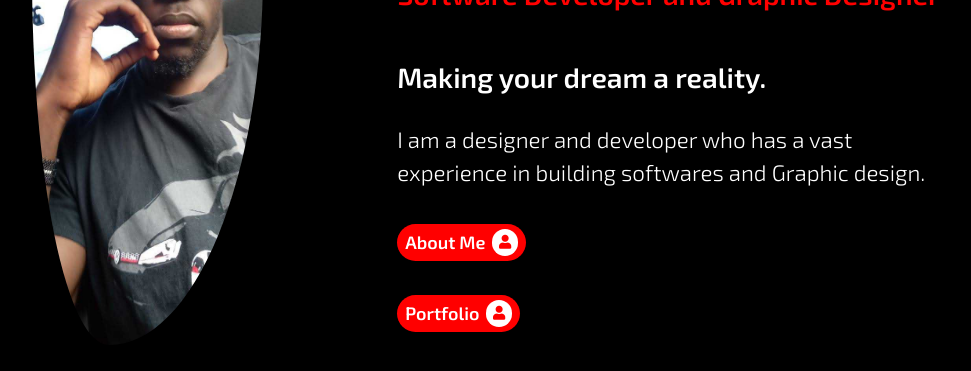
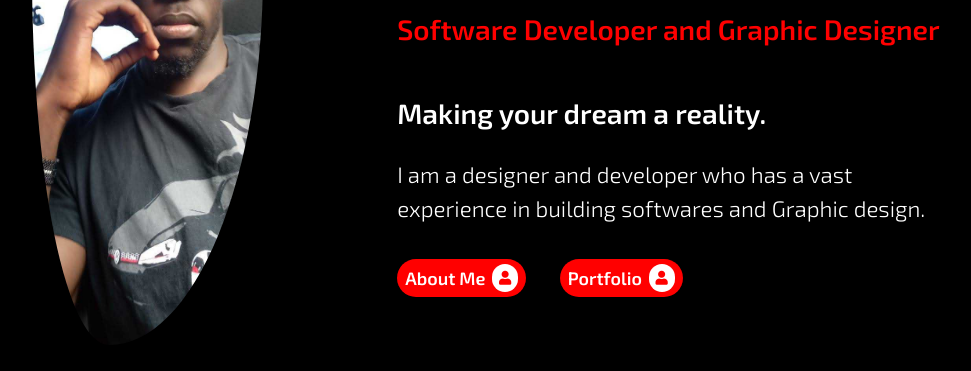
Before and after one commit to Lyonsmasawa/Portfolio, a plain HTML site: page index.html in a window 1280 px wide. Shown: the part 335-706 px from the top of the page, without its empty margins (174-1145 px from the left). Drawn offline with Linux system fonts and the light colour scheme.

Commit message:
add portfolio button

```diff
--- a/style.css
+++ b/style.css
@@ -95,6 +95,11 @@ body{
     padding: 1rem 2rem;
     font-size: 1rem;
 }
+.btndiv{
+    display: flex;
+    gap: 3rem;
+}
+
 
 
 /*  media queries */
```
